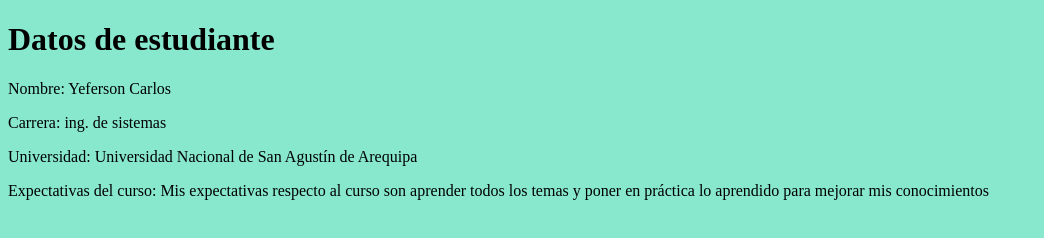
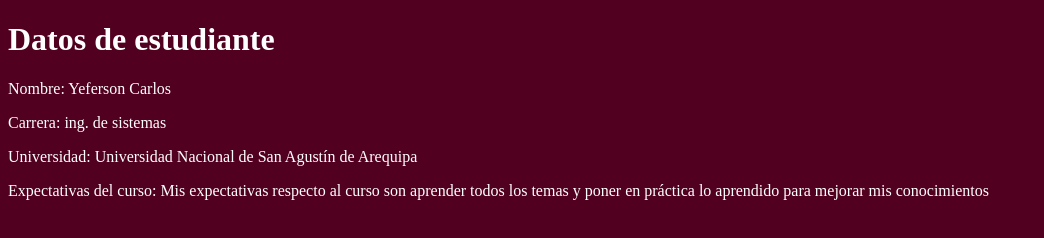
Before and after one commit to Carlos-CondoriH/IDWeb, a plain HTML site: page index.html in a window 1280 px wide. Shown: the whole page, without its empty margins (0-1044 px from the left). Drawn offline with Linux system fonts and the light colour scheme.

Commit message:
cambio de color

```diff
--- a/estilos.css
+++ b/estilos.css
@@ -1,3 +1,9 @@
 body {
-    background-color: rgb(135, 232, 206);
+    background-color: rgb(82, 0, 31);
 }
+h1 {
+    color: white;
+}
+p {
+    color: white;
+}
```
